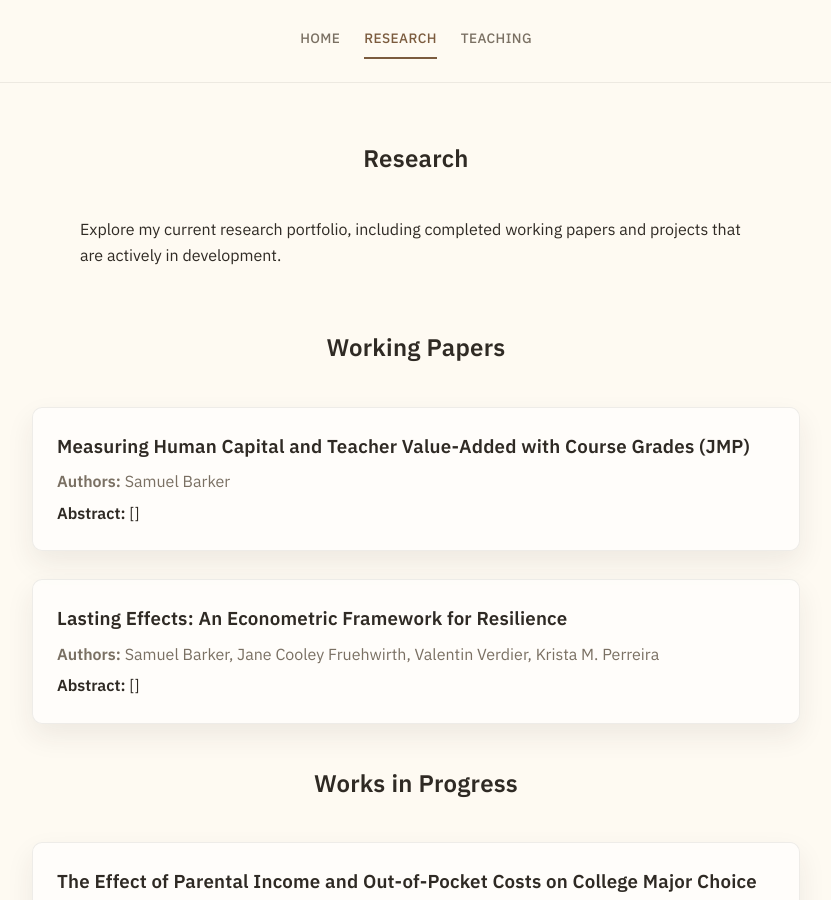
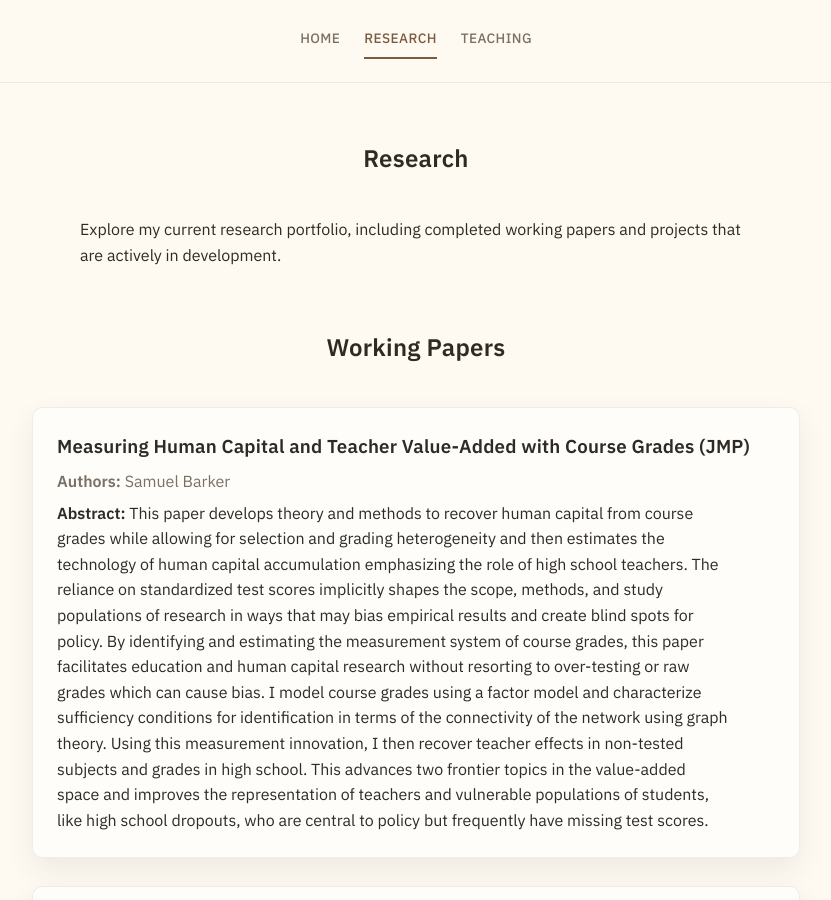
Before and after one commit to sbarkerECON/sbarkerECON.github.io, a Jekyll site: the page built from research.markdown, in a window 1280 px wide and 900 px high. Shown: the whole window, without its empty margins (224-1055 px from the left). Built offline with Jekyll 4.4.1, drawn with Linux system fonts in a browser that asks for light colours.

Commit message:
Added abstract.

```diff
--- a/research.markdown
+++ b/research.markdown
@@ -17,12 +17,29 @@ permalink: /research/
     <article class="paper">
       <h3> Measuring Human Capital and Teacher Value-Added with Course Grades (JMP)</h3>
       <p class="authors"><strong>Authors:</strong> Samuel Barker </p>
-      <p class="abstract"><strong>Abstract:</strong> [] </p>
+      <p class="abstract"><strong>Abstract:</strong>
+      This paper develops theory and methods to recover human capital from
+      course grades while allowing for selection and grading heterogeneity and
+      then estimates the technology of human capital accumulation emphasizing
+      the role of high school teachers. The reliance on standardized test
+      scores implicitly shapes the scope, methods, and study populations of
+      research in ways that may bias empirical results and create blind spots
+      for policy. By identifying and estimating the measurement system of
+      course grades, this paper facilitates education and human capital
+      research without resorting to over-testing or raw grades which can cause
+      bias. I model course grades using a factor model and characterize
+      sufficiency conditions for identification in terms of the connectivity of
+      the network using graph theory. Using this measurement innovation, I then
+      recover teacher effects in non-tested subjects and grades in high school.
+      This advances two frontier topics in the value-added space and improves
+      the representation of teachers and vulnerable populations of students,
+      like high school dropouts, who are central to policy but frequently have
+      missing test scores.
+      </p>
     </article>
     <article class="paper">
       <h3> Lasting Effects: An Econometric Framework for Resilience </h3>
       <p class="authors"><strong>Authors:</strong> Samuel Barker, Jane Cooley Fruehwirth, Valentin Verdier, Krista M. Perreira </p>
-      <p class="abstract"><strong>Abstract:</strong> [] </p>
     </article>
   </div>
 </section>
```
